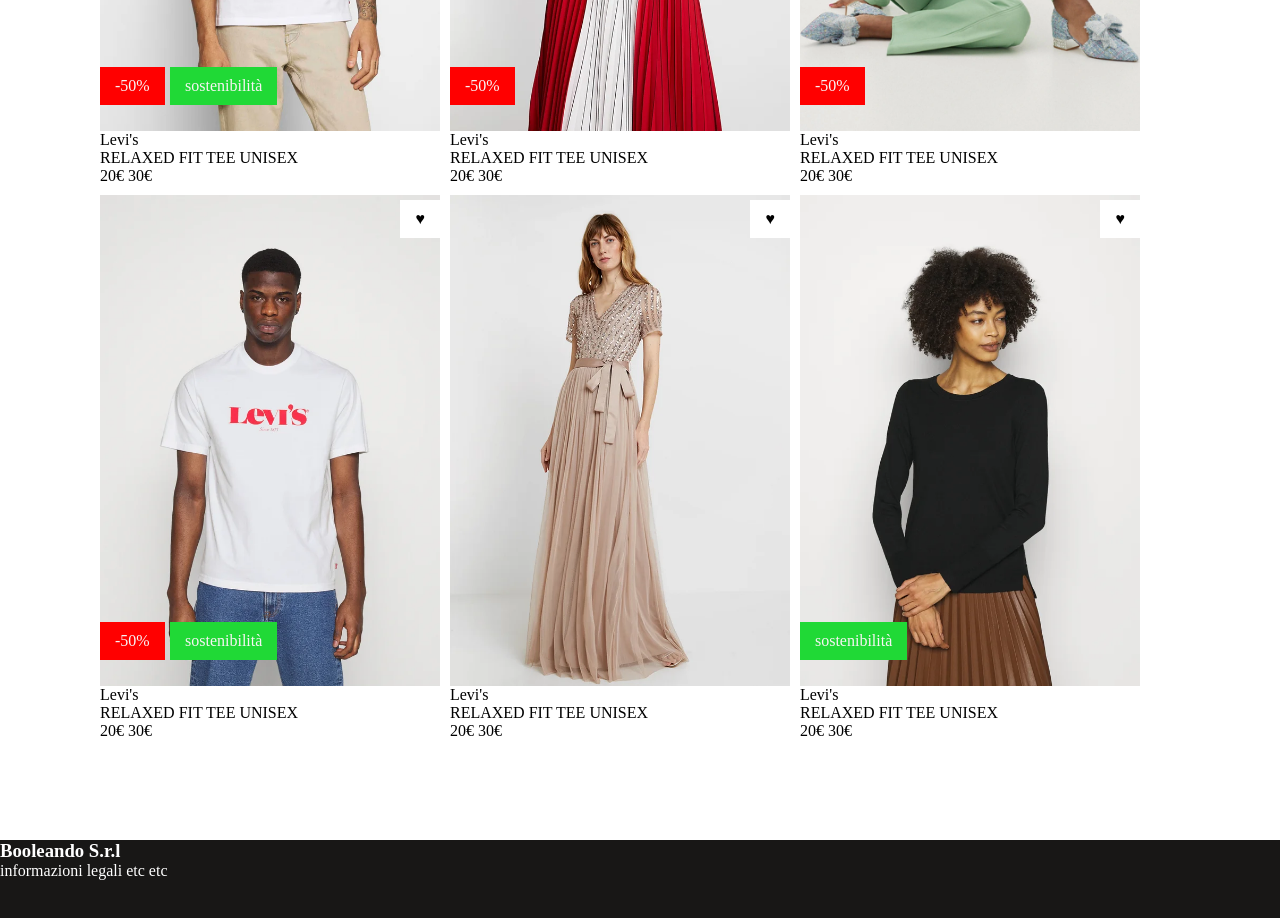
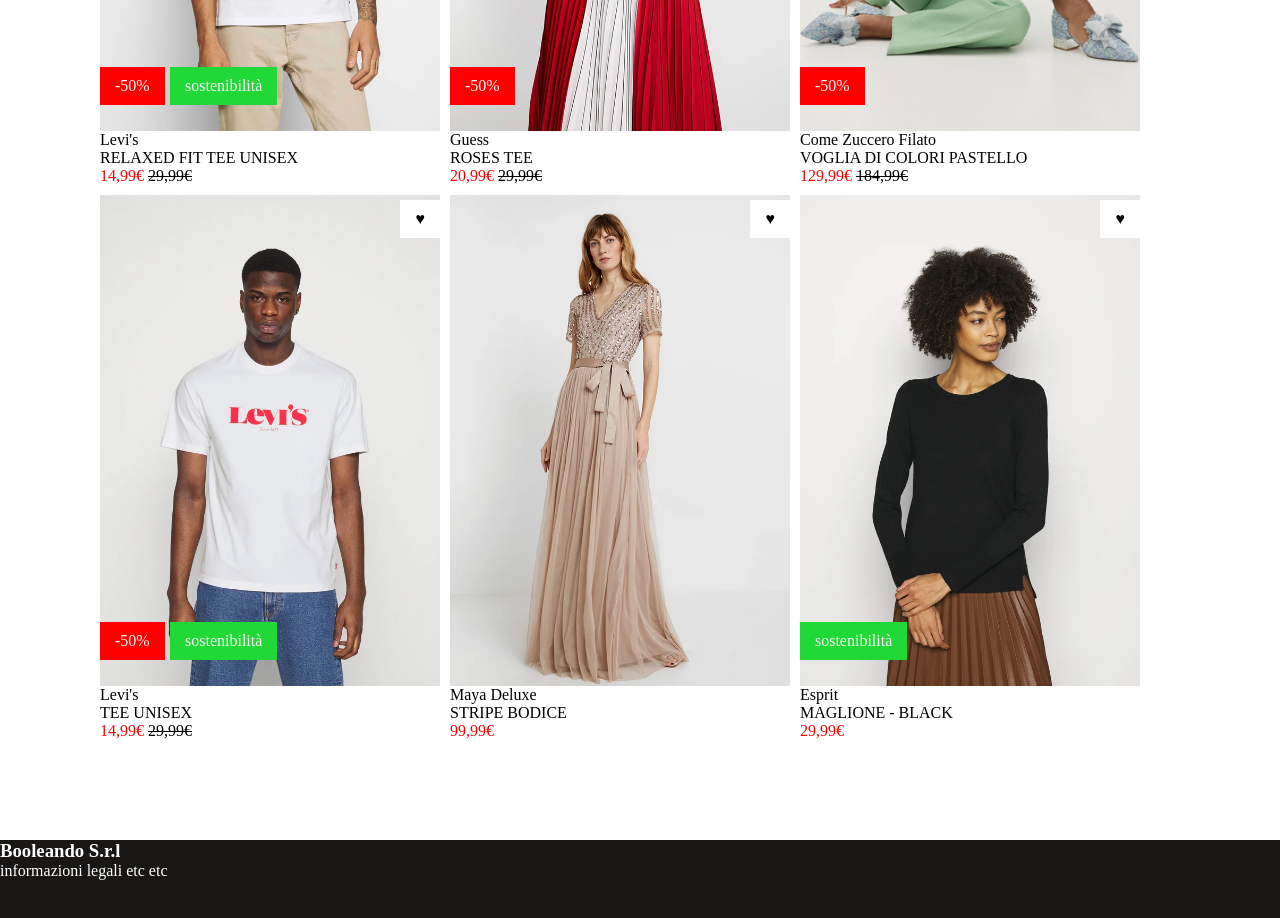
Before and after one commit to Skyfe24/html-css-boolando, a plain HTML site: page index.html in a window 1280 px wide. Shown: the part 540-1458 px from the top of the page. Drawn offline with Linux system fonts and the light colour scheme.

Commit message:
cards text added

```diff
--- a/index.html
+++ b/index.html
@@ -30,7 +30,7 @@
                         <div class="sostenibilità"> sostenibilità</div>
 
                         <div class="text"> Levi's <p> RELAXED FIT TEE UNISEX</p>
-                            <p> 20€ 30€</p>
+                            <p> <span class="red">14,99€</span> <s>29,99€</s></p>
 
                         </div>
 
@@ -41,8 +41,8 @@
                         <div class="heart"> &hearts; </div>
                         <div class="discount">-50% </div>
 
-                        <div class="text"> Levi's <p> RELAXED FIT TEE UNISEX</p>
-                            <p> 20€ 30€</p>
+                        <div class="text"> Guess <p> ROSES TEE</p>
+                            <p> <span class="red">20,99€</span> <s>29,99€</s></p>
                         </div>
 
                     </div>
@@ -52,8 +52,8 @@
                         <div class="heart"> &hearts; </div>
                         <div class="discount">-50% </div>
 
-                        <div class="text"> Levi's <p> RELAXED FIT TEE UNISEX</p>
-                            <p> 20€ 30€</p>
+                        <div class="text"> Come Zuccero Filato <p> VOGLIA DI COLORI PASTELLO</p>
+                            <p> <span class="red">129,99€ </span><s>184,99€</s></p>
                         </div>
 
                     </div>
@@ -63,8 +63,8 @@
                         <div class="heart"> &hearts; </div>
                         <div class="discount">-50% </div>
                         <div class="sostenibilità"> sostenibilità</div>
-                        <div class="text"> Levi's <p> RELAXED FIT TEE UNISEX</p>
-                            <p> 20€ 30€</p>
+                        <div class="text"> Levi's <p> TEE UNISEX</p>
+                            <p> <span class="red">14,99€</span> <s>29,99€</s></p>
                         </div>
 
                     </div>
@@ -74,8 +74,8 @@
                         <div class="heart"> &hearts; </div>
 
 
-                        <div class="text"> Levi's <p> RELAXED FIT TEE UNISEX</p>
-                            <p> 20€ 30€</p>
+                        <div class="text"> Maya Deluxe <p> STRIPE BODICE</p>
+                            <p> <span class="red"> 99,99€</span></p>
                         </div>
 
                     </div>
@@ -86,8 +86,8 @@
                         <div class="heart"> &hearts; </div>
 
                         <div class="sostenibilità2"> sostenibilità</div>
-                        <div class="text"> Levi's <p> RELAXED FIT TEE UNISEX</p>
-                            <p> 20€ 30€</p>
+                        <div class="text"> Esprit <p> MAGLIONE - BLACK </p>
+                            <p> <span class="red">29,99€ </span></p>
                         </div>
 
                     </div>
--- a/style.css
+++ b/style.css
@@ -110,3 +110,7 @@ img {
 #sixth:hover {
   content: url(./img/6b.webp);
 }
+
+.red{
+  color: red;
+}
```
